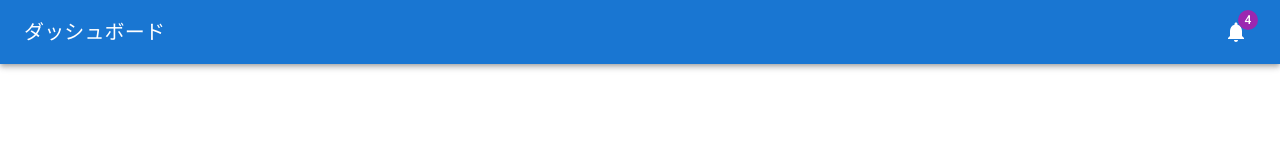
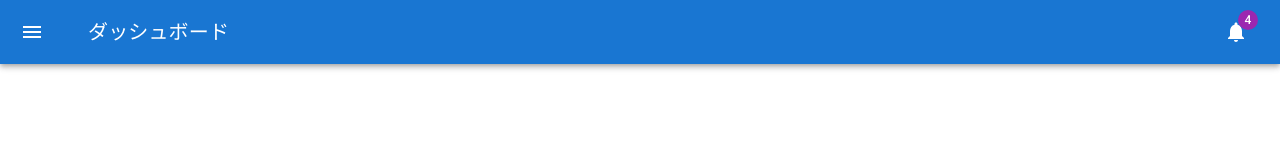
Before and after one commit to numa-C/IFT-Calendar-FE, a Next.js app in the folder src/: page /Header in a window 1280 px wide. Shown: the top 160 px of the page. Built offline with nearby package versions, Linux system fonts and the light colour scheme.

Commit message:
Add all services menu to header.

```diff
--- a/src/src/pages/Header.tsx
+++ b/src/src/pages/Header.tsx
@@ -2,25 +2,27 @@ import * as React from 'react';
 
 import { styled } from '@mui/material/styles';
 import Badge from '@mui/material/Badge';
+import Box from '@mui/material/Box';
+import Divider from '@mui/material/Divider';
+import Drawer from '@mui/material/Drawer';
+import List from '@mui/material/List';
+import ListItem from '@mui/material/ListItem';
+import ListItemIcon from '@mui/material/ListItemIcon';
+import ListItemText from '@mui/material/ListItemText';
 import MuiAppBar, { AppBarProps as MuiAppBarProps } from '@mui/material/AppBar';
 import Toolbar from '@mui/material/Toolbar';
 import Typography from '@mui/material/Typography';
 import IconButton from '@mui/material/IconButton';
+import ChevronLeftIcon from '@mui/icons-material/ChevronLeft';
+import InboxIcon from '@mui/icons-material/MoveToInbox';
+import MailIcon from '@mui/icons-material/Mail';
 import MenuIcon from '@mui/icons-material/Menu';
 import NotificationsIcon from '@mui/icons-material/Notifications';
 
-// ==
-import Button from '@mui/material/Button';
-import Menu from '@mui/material/Menu';
-import MenuItem from '@mui/material/MenuItem';
 
+interface AppBarProps extends MuiAppBarProps { open?: boolean };
 
-interface AppBarProps extends MuiAppBarProps {
-  open?: boolean;
-};
-
-const AppBar = styled(MuiAppBar, )<AppBarProps>
-  (({ theme }) => ({
+const AppBar = styled(MuiAppBar, )<AppBarProps>(({ theme }) => ({
   zIndex: theme.zIndex.drawer + 1,
   transition: theme.transitions.create(['width', 'margin'], {
     easing: theme.transitions.easing.sharp,
@@ -28,29 +30,57 @@ const AppBar = styled(MuiAppBar, )<AppBarProps>
   })
 }));
 
+const AllServicesMenu = () => {
+  const [open, setState] = React.useState(false);
 
-const Header = () => {
-  // ==
-  const [anchorEl, setAnchorEl] = React.useState<null | HTMLElement>(null);
-  const open = Boolean(anchorEl);
-  const handleClick = (event: React.MouseEvent<HTMLElement>) => {
-    setAnchorEl(event.currentTarget);
+  const toggleDrawer = (event: React.KeyboardEvent | React.MouseEvent) => {
+    if (
+      event.type === 'keydown' &&
+      ((event as React.KeyboardEvent).key === 'Tab' ||
+        (event as React.KeyboardEvent).key === 'Shift')
+    ) {
+      return;
     };
-  const handleClose = () => {
-    setAnchorEl(null);
+    setState(!open);
   };
 
+  const list = () => (
+    <Box
+      sx={{ width: "auto", marginTop: "64px" }}
+      role="presentation"
+      onClick={toggleDrawer}
+      onKeyDown={toggleDrawer}
+    >
+      <List>
+        {['Inbox', 'Starred', 'Send email', 'Drafts'].map((text, index) => (
+          <ListItem button key={text}>
+            <ListItemIcon>
+              {index % 2 === 0 ? <InboxIcon /> : <MailIcon />}
+            </ListItemIcon>
+            <ListItemText primary={text} />
+          </ListItem>
+        ))}
+      </List>
 
+      <Divider />
+
+      <List>
+        {['All mail', 'Trash', 'Spam'].map((text, index) => (
+          <ListItem button key={text}>
+            <ListItemIcon>
+              {index % 2 === 0 ? <InboxIcon /> : <MailIcon />}
+            </ListItemIcon>
+            <ListItemText primary={text} />
+          </ListItem>
+        ))}
+      </List>
+    </Box>
+  );
 
   return (
-    <AppBar position='absolute'>
-      <Toolbar
-        sx={{
-          pr: '24px'
-        }}
-      >
-
-        {/* <IconButton
+    <div>
+      <React.Fragment key={"top"}>
+        <IconButton
           edge='start'
           color='inherit'
           aria-label='open drawer'
@@ -59,11 +89,33 @@ const Header = () => {
             marginRight: '36px',
           }}
         >
-          <MenuIcon />
           {open
             ? <ChevronLeftIcon />
+            : <MenuIcon />
           }
-        </IconButton> */}
+        </IconButton>
+
+        <Drawer
+          anchor={"top"}
+          open={open}
+          onClose={toggleDrawer}
+        >
+          {list()}
+        </Drawer>
+      </React.Fragment>
+    </div>
+  );
+};
+
+const Header = () => {
+  return (
+    <AppBar position='absolute'>
+      <Toolbar
+        sx={{
+          pr: '24px'
+        }}
+      >
+        <AllServicesMenu />
         <Typography
           component='h1'
           variant='h6'
--- a/src/src/pages/ServiceMenu.tsx
+++ b/src/src/pages/ServiceMenu.tsx
@@ -77,7 +77,6 @@ const ServiceMenu = () => {
               }
             </IconButton>
           </ListItemIcon>
-            {/* <ListItemText primary='Dashboard' /> */}
           <ListSubheader inset>Service Menu</ListSubheader>
           <ListItem button>
             <ListItemIcon>
```
Lines whose indentation alone changed are shown as unchanged.
